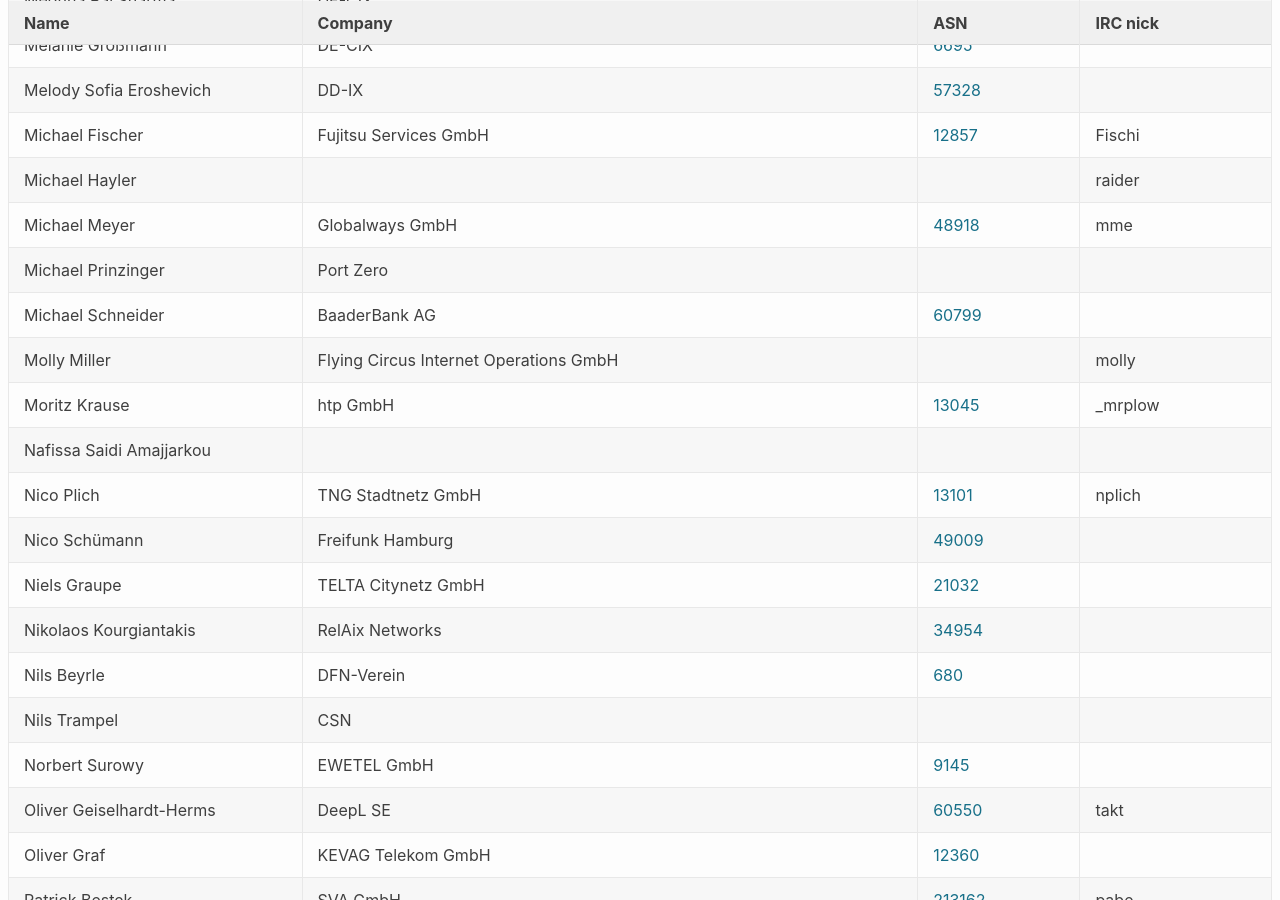
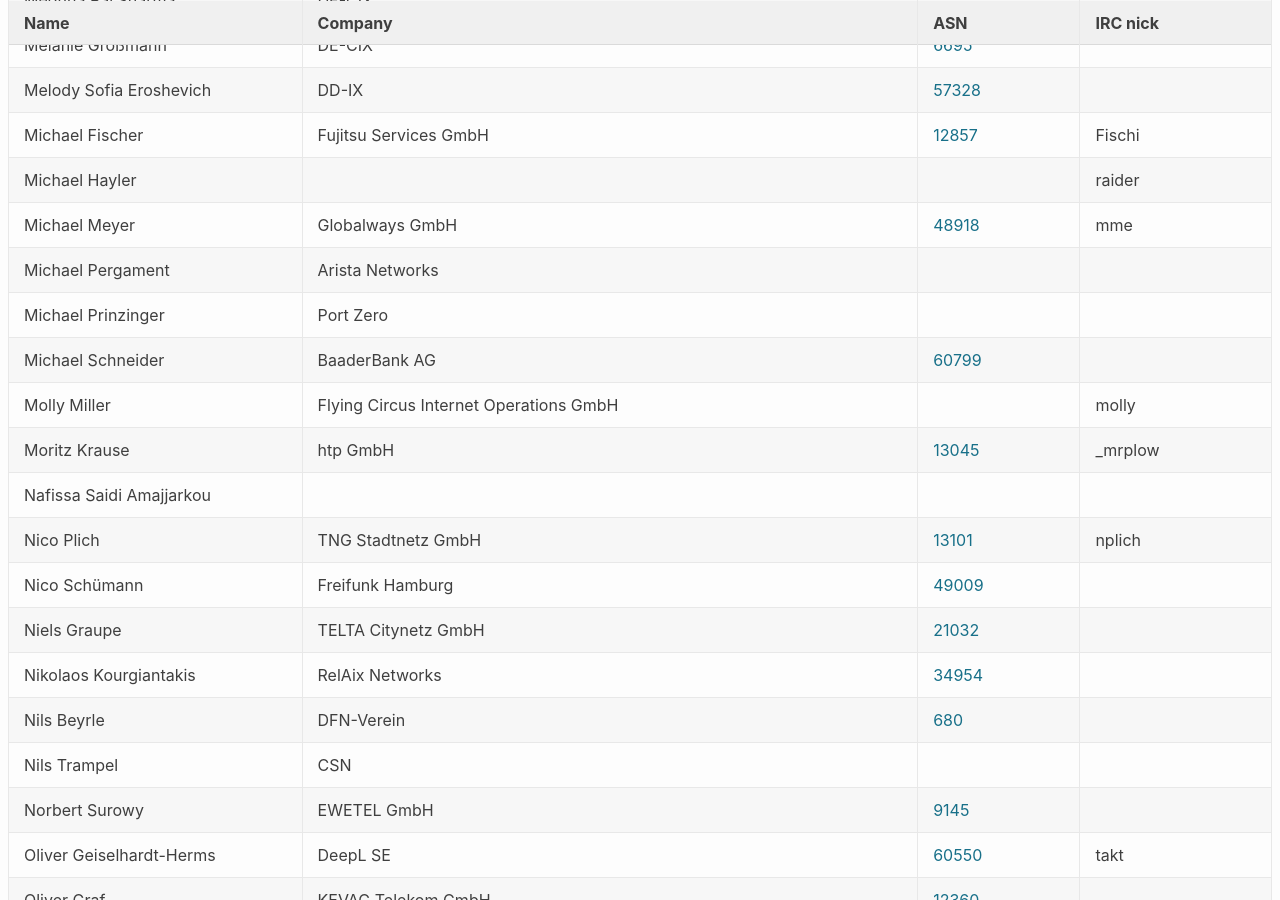
Before and after one commit to denog/pretix-attendeelist, a Jekyll site: the page built from denog15/index.md, in a window 1280 px wide and 900 px high, scrolled down 7624 px. Built offline with Jekyll 4.4.1, drawn with Linux system fonts in a browser that asks for light colours.

Commit message:
Latest data: Thu Oct 12 07:28:06 UTC 2023

```diff
--- a/_data/attendees_denog15_onsite.json
+++ b/_data/attendees_denog15_onsite.json
@@ -1026,6 +1026,12 @@
     "asn": "48918"
   },
   {
+    "name": "Michael Pergament",
+    "company": "Arista Networks",
+    "irc": null,
+    "asn": null
+  },
+  {
     "name": "Michael Prinzinger",
     "company": "Port Zero",
     "irc": null,
```
